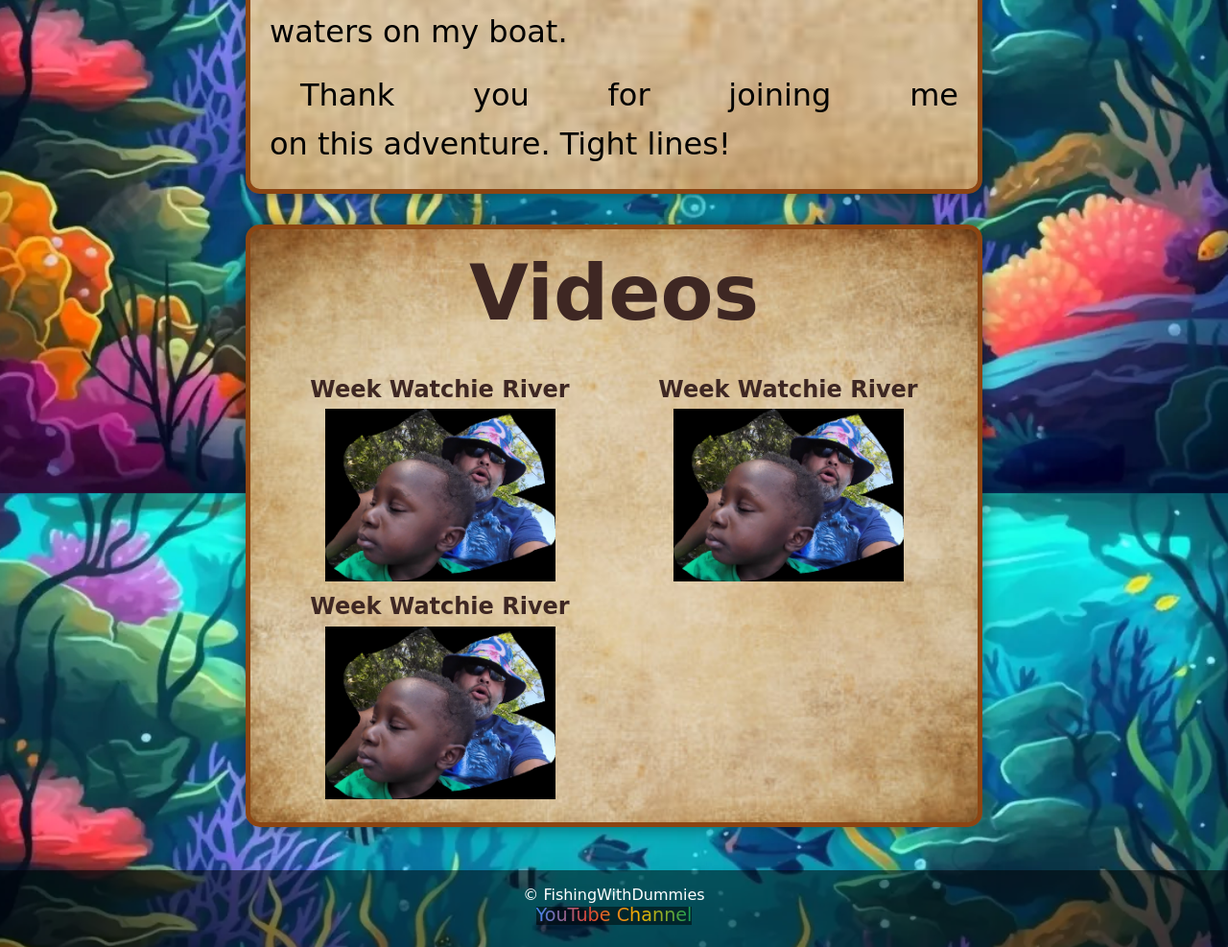
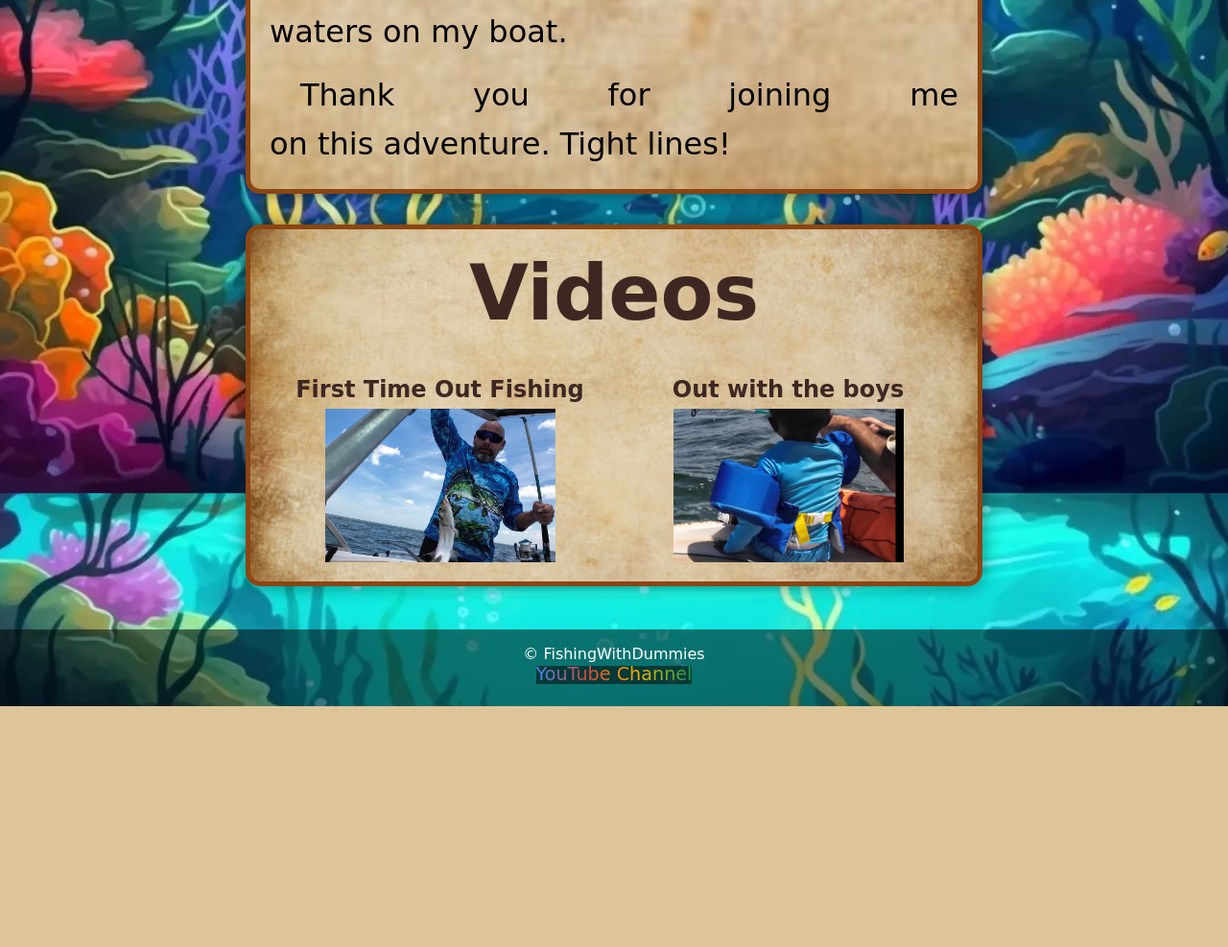
Before and after one commit to althepal78/fishingwithdummies, a PHP site: page / in a window 1280 px wide. Shown: the part 3486-4473 px from the top of the page at 96% size. After the commit the page ends 4222 px from the top, so only its background shows below. Run offline with PHP 8.4, Linux system fonts and the light colour scheme; some web fonts are replaced.

Commit message:
deleted stuff added my new videos deleted some images not needed :)

```diff
--- a/index.html
+++ b/index.html
@@ -86,45 +86,40 @@
         </div>
       </section>
       <!-- End About -->
+
       <section id="youtube-links">
         <h1>Videos</h1>
         <div class="video-container">
           <div class="card-container">
-            <h2 class="card-title">Week Watchie River</h2>
+            <h2 class="card-title">First Time Out Fishing</h2>
             <div class="card-image">
-              <a href="https://www.youtube.com/watch?v=Zar7s__rKBQ">
+              <a
+                target="_blank"
+                href="https://www.youtube.com/watch?v=wsi0_MLwXrw&t=16s"
+              >
                 <img
-                  src="./src/images/youtubeimages/WeekWatchie.png"
-                  alt="WeekWatchie Cover Image"
+                  src="./src/images/youtubeimages/firsttimealone.png"
+                  alt="First Time Out and all by myself"
                 />
               </a>
             </div>
           </div>
 
           <div class="card-container">
-            <h2 class="card-title">Week Watchie River</h2>
+            <h2 class="card-title">Out with the boys</h2>
             <div class="card-image">
-              <a href="https://www.youtube.com/watch?v=Zar7s__rKBQ">
+              <a href="https://www.youtube.com/watch?v=KCioG5wLl-E">
                 <img
-                  src="./src/images/youtubeimages/WeekWatchie.png"
-                  alt="WeekWatchie Cover Image"
+                  src="./src/images/youtubeimages/withdavid.png"
+                  alt="Out with the boys"
                 />
               </a>
             </div>
           </div>
 
-          <div class="card-container">
-            <h2 class="card-title">Week Watchie River</h2>
-            <div class="card-image">
-              <a href="https://www.youtube.com/watch?v=Zar7s__rKBQ">
-                <img
-                  src="./src/images/youtubeimages/WeekWatchie.png"
-                  alt="WeekWatchie Cover Image"
-                />
-              </a>
-            </div>
-          </div>
+          <!-- end of cards  -->
         </div>
+        <!-- end of card container -->
       </section>
     </div>
     <footer>
--- a/src/css/site.css
+++ b/src/css/site.css
@@ -144,12 +144,6 @@ footer .youtube-channel a:hover {
   .fish-container #videos .videos {
     max-width: 95%;
   }
-  .fish-container #videos .videos .item {
-    width: clamp(100px, 60vw, 100%);
-  }
-  .fish-container #videos .videos .item iframe {
-    width: clamp(100px, 60vw, 100%);
-  }
 }
 @media (width > 650px) {
   header {
@@ -240,8 +234,16 @@ footer .youtube-channel a:hover {
     margin-bottom: 0.4rem;
   }
   .fish-container #youtube-links .video-container .card-container .card-image a img {
+    display: block;
+    margin: 0 auto;
+    background-color: black;
+    min-height: 8rem;
+    max-height: 10rem;
     width: 15rem;
-    background-color: black;
+    -o-object-fit: cover;
+       object-fit: cover;
+    -o-object-position: center;
+       object-position: center;
   }
   .fish-container section {
     margin-bottom: 2rem;
--- a/src/scss/components/_queries.scss
+++ b/src/scss/components/_queries.scss
@@ -77,13 +77,6 @@
     #videos {
       .videos {
         max-width: 95%;
-        // overflow: hidden;
-        .item {
-          width: clamp(100px, 60vw, 100%);
-          iframe {
-            width: clamp(100px, 60vw, 100%);
-          }
-        }
       }
     }
   }
@@ -198,8 +191,14 @@
           .card-image {
             a {
               img {
+                display: block;
+                margin: 0 auto;
+                background-color: black;
+                min-height: 8rem;
+                max-height: 10rem;
                 width: 15rem;
-                background-color: black;
+                object-fit: cover;
+                object-position: center;
               }
             }
           }
```
Also changed, not shown: src/images/bgfish.jpg (deleted), src/images/youtubeimages/WeekWatchie.png (deleted), src/images/youtubeimages/firsttimealone.png (added), src/images/youtubeimages/withdavid.png (added).
